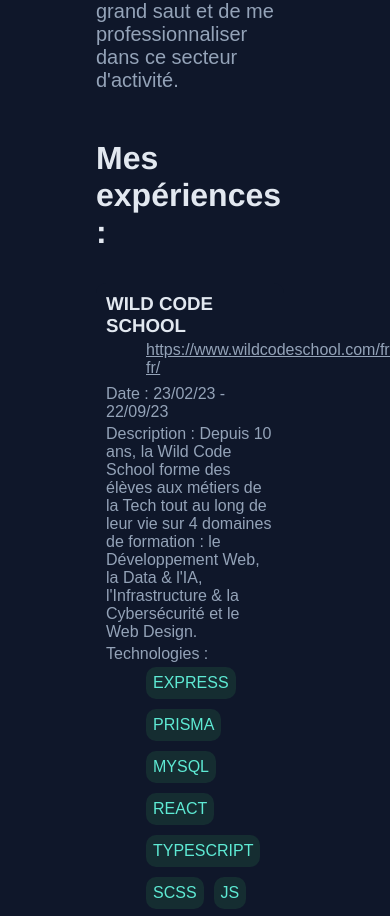
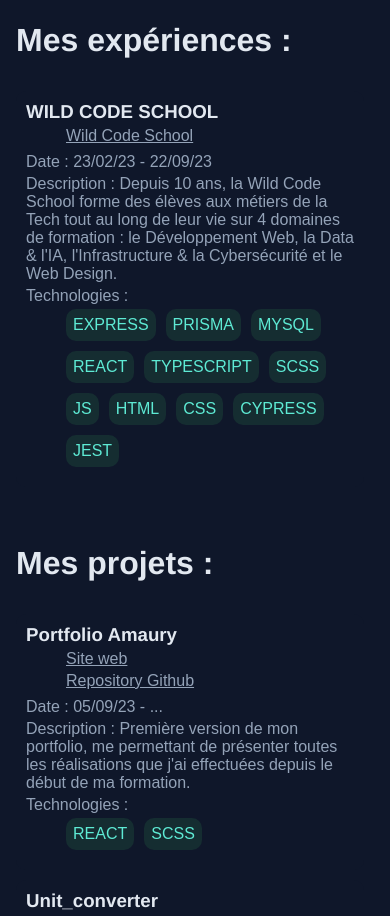
Before and after one commit to AmauryClt/portfolio-amaury, a React (Vite) app: page / in a window 390 px wide. Shown: the part 940-1856 px from the top of the page. Built offline with nearby package versions, Linux system fonts and the light colour scheme.

Commit message:
commit pour deploy v1.3 fixe CSS responsive mobile

```diff
--- a/src/app.module.scss
+++ b/src/app.module.scss
@@ -49,7 +49,8 @@
     display: flex;
     flex-direction: column;
     justify-content: space-between;
-    padding-right: 6rem;
-    padding-left: 6rem;
+    padding-right: 1rem;
+    padding-left: 1rem;
+    height: 100%;
   }
 }
--- a/src/components/Experience.jsx
+++ b/src/components/Experience.jsx
@@ -12,7 +12,7 @@
             {experience.lien.map((lie, lieIndex) => (
               <li className={styles.liLienExperience} key={lieIndex}>
               <a href={lie} target="_blank" rel="noopener noreferrer">
-                {lie}
+                Wild Code School
               </a>
             </li>
             ))}
--- a/src/pages/home.module.scss
+++ b/src/pages/home.module.scss
@@ -14,5 +14,26 @@
 @media screen and (max-width: 1024px) {
   .mainHomeScss {
     width: 100%;
+    padding-top: 1rem;
+    padding-bottom: 1rem;
+    margin-top: 18rem;
   }
 }
+
+@media screen and (max-width: 393px) {
+  .mainHomeScss {
+    width: 100%;
+    padding-top: 1rem;
+    padding-bottom: 1rem;
+    margin-top: 22rem;
+  }
+}
+
+@media screen and (max-width: 280px) {
+  .mainHomeScss {
+    width: 100%;
+    padding-top: 1rem;
+    padding-bottom: 1rem;
+    margin-top: 24rem;
+  }
+}
--- a/src/structure/header.module.scss
+++ b/src/structure/header.module.scss
@@ -11,9 +11,6 @@
   display: flex;
   flex-direction: column;
   justify-content: space-between;
-  position:sticky;
-  top: 6rem;
-  z-index: 100;
 }
 
 .h1Header {
@@ -41,11 +38,10 @@
 
 @media screen and (max-width: 1024px) {
   .headerBackGroundcolor {
-
     background-color: rgb(15 23 42);
     height: 20vh;
-    width: 50%;
-    padding-top: 6rem;
-    padding-bottom: 6rem;
+    width: 100%;
+    padding-top: 1rem;
+    padding-bottom: 1rem;
   }
 }
```
